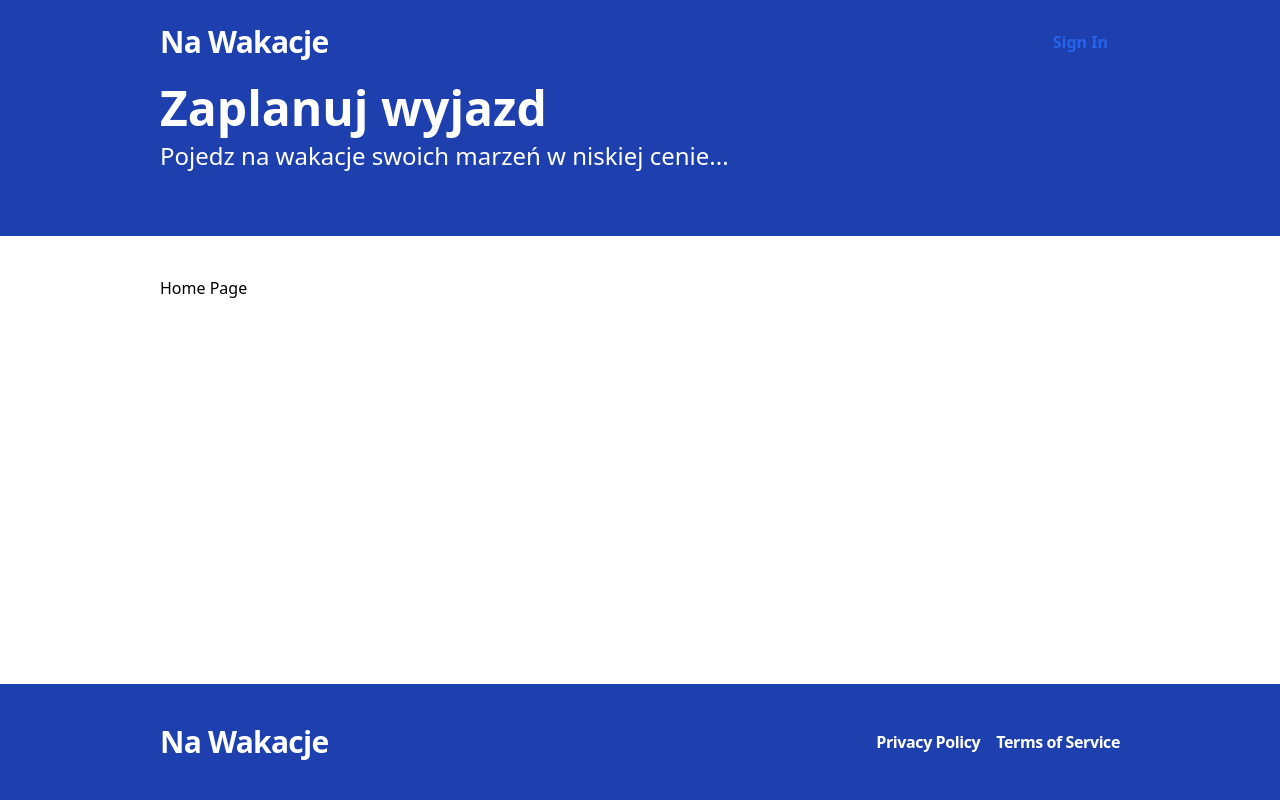
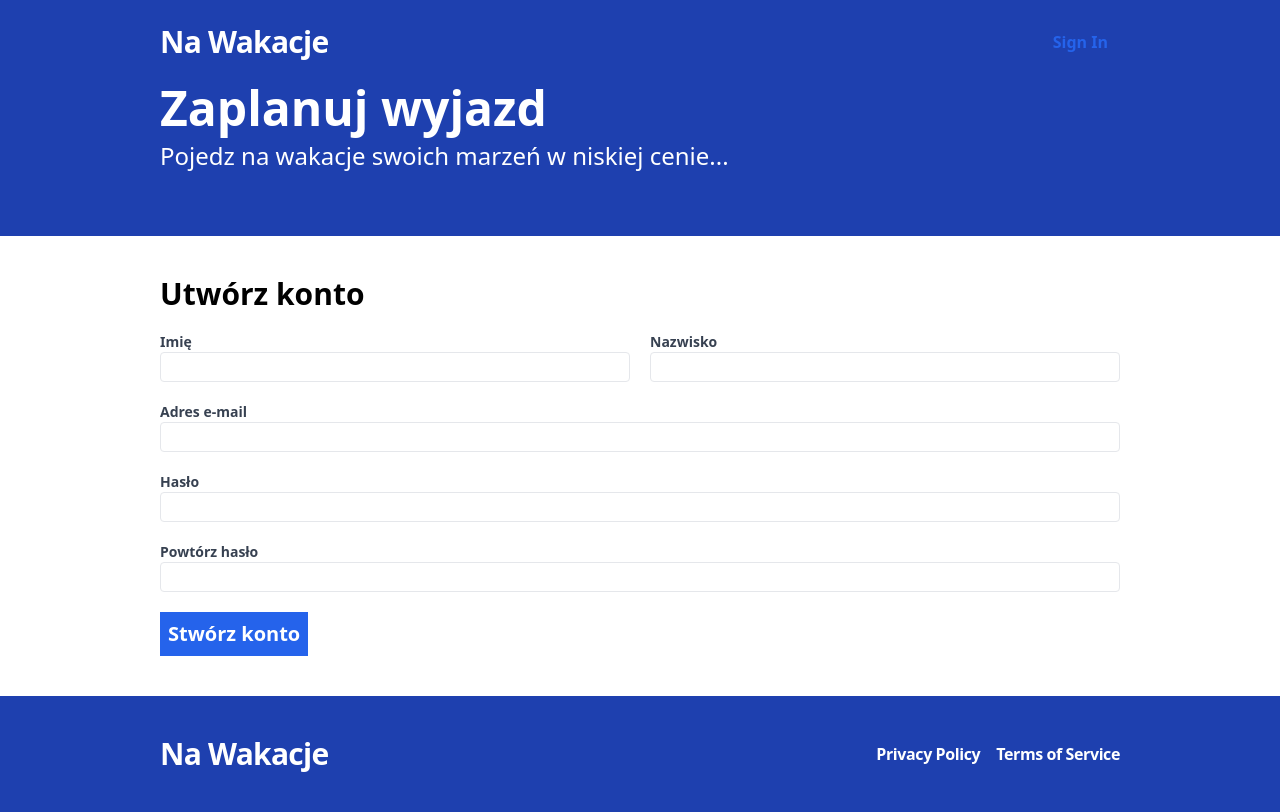
Before and after one commit to KrzysztofHum/na-wakacje, a React (Vite) app in the folder frontend/: page /register in a window 1280 px wide. Before the commit this address led to /. Built offline with nearby package versions, Linux system fonts and the light colour scheme; no server answers.

Commit message:
frontend register user form

```diff
--- a/frontend/package.json
+++ b/frontend/package.json
@@ -12,6 +12,8 @@
   "dependencies": {
     "react": "^18.3.1",
     "react-dom": "^18.3.1",
+    "react-hook-form": "^7.52.0",
+    "react-query": "^3.39.3",
     "react-router-dom": "^6.24.0"
   },
   "devDependencies": {
--- a/frontend/src/App.tsx
+++ b/frontend/src/App.tsx
@@ -5,6 +5,7 @@ import {
   Routes,
 } from "react-router-dom";
 import Layout from "./layout/Layout";
+import Register from "./pages/Register";
 
 const App = () => {
   return (
@@ -18,7 +19,15 @@ const App = () => {
             </Layout>
           }
         />
-        <Route path="/search" element={<>Search Page</>} />
+        <Route path="/search" element={<Layout>Search Page</Layout>} />
+        <Route
+          path="/register"
+          element={
+            <Layout>
+              <Register />
+            </Layout>
+          }
+        />
         <Route path="*" element={<Navigate to="/" />} />
       </Routes>
     </Router>
--- /dev/null
+++ b/frontend/src/api-client.ts
@@ -0,0 +1,17 @@
+import { RegisterFormData } from "./pages/Register";
+
+const API_BASE_URL = import.meta.env.VITE_API_BASE_URL;
+
+export const register = async (formData: RegisterFormData) => {
+  const response = await fetch(`${API_BASE_URL}/api/users/register`, {
+    method: "POST",
+    headers: {
+      "Content-Type": "application/json",
+    },
+    body: JSON.stringify(formData),
+  });
+  const responseBody = await response.json();
+  if (!response.ok) {
+    throw new Error(responseBody.message);
+  }
+};
--- a/frontend/src/main.tsx
+++ b/frontend/src/main.tsx
@@ -2,9 +2,20 @@ import React from "react";
 import ReactDOM from "react-dom/client";
 import App from "./App.tsx";
 import "./index.css";
+import { QueryClient, QueryClientProvider } from "react-query";
+
+const queryClient = new QueryClient({
+  defaultOptions: {
+    queries: {
+      retry: 0,
+    },
+  },
+});
 
 ReactDOM.createRoot(document.getElementById("root")!).render(
   <React.StrictMode>
-    <App />
+    <QueryClientProvider client={queryClient}>
+      <App />
+    </QueryClientProvider>
   </React.StrictMode>
 );
--- /dev/null
+++ b/frontend/src/pages/Register.tsx
@@ -0,0 +1,116 @@
+import { useForm } from "react-hook-form";
+import { useMutation } from "react-query";
+import * as apiClient from "../api-client";
+
+export type RegisterFormData = {
+  firstName: string;
+  lastName: string;
+  email: string;
+  password: string;
+  confirmPassword: string;
+};
+const Register = () => {
+  const {
+    register,
+    watch,
+    handleSubmit,
+    formState: { errors },
+  } = useForm<RegisterFormData>();
+
+  const mutation = useMutation(apiClient.register, {
+    onSuccess: () => {
+      console.log("register successful!");
+    },
+    onError: (error: Error) => {
+      console.log(error.message);
+    },
+  });
+
+  const onSubmit = handleSubmit((data) => {
+    mutation.mutate(data);
+  });
+  return (
+    <form className="flex flex-col gap-5" onSubmit={onSubmit}>
+      <h2 className="text-3xl font-bold">Utwórz konto</h2>
+      <div className="flex flex-col md:flex-row gap-5">
+        <label className="text-gray-700 text-sm font-bold flex-1">
+          Imię
+          <input
+            className="border rounded w-full py-1 px-2 font-normal"
+            {...register("firstName", { required: "Pole jest wymagane" })}
+          ></input>
+          {errors.firstName && (
+            <span className="text-red-500">{errors.firstName.message}</span>
+          )}
+        </label>
+        <label className="text-gray-700 text-sm font-bold flex-1">
+          Nazwisko
+          <input
+            className="border rounded w-full py-1 px-2 font-normal"
+            {...register("lastName", { required: "Pole jest wymagane" })}
+          ></input>
+          {errors.lastName && (
+            <span className="text-red-500">{errors.lastName.message}</span>
+          )}
+        </label>
+      </div>
+      <label className="text-gray-700 text-sm font-bold flex-1">
+        Adres e-mail
+        <input
+          type="email"
+          className="border rounded w-full py-1 px-2 font-normal"
+          {...register("email", { required: "Pole jest wymagane" })}
+        ></input>
+        {errors.email && (
+          <span className="text-red-500">{errors.email.message}</span>
+        )}
+      </label>
+      <label className="text-gray-700 text-sm font-bold flex-1">
+        Hasło
+        <input
+          type="password"
+          className="border rounded w-full py-1 px-2 font-normal"
+          {...register("password", {
+            required: "Pole jest wymagane",
+            minLength: {
+              value: 6,
+              message: "Hasło musi się składac z co najmniej 6 znaków",
+            },
+          })}
+        ></input>
+        {errors.password && (
+          <span className="text-red-500">{errors.password.message}</span>
+        )}
+      </label>
+      <label className="text-gray-700 text-sm font-bold flex-1">
+        Powtórz hasło
+        <input
+          type="password"
+          className="border rounded w-full py-1 px-2 font-normal"
+          {...register("confirmPassword", {
+            validate: (val) => {
+              if (!val) {
+                return "Pole jest wymagane";
+              } else if (watch("password") !== val) {
+                return "Hasła nie sa takie same";
+              }
+            },
+          })}
+        ></input>
+        {errors.confirmPassword && (
+          <span className="text-red-500">{errors.confirmPassword.message}</span>
+        )}
+      </label>
+      <span>
+        <button
+          type="submit"
+          className="bg-blue-600 text-white p-2 font-bold hover:bg-blue-500 text-xl"
+        >
+          Stwórz konto
+        </button>
+      </span>
+    </form>
+  );
+};
+
+export default Register;
```
Also changed, not shown: 2 other files (tests, documents, lock files or other folders).
